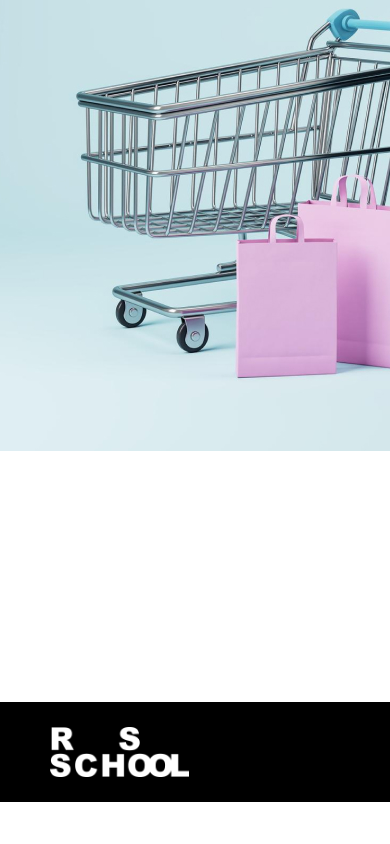
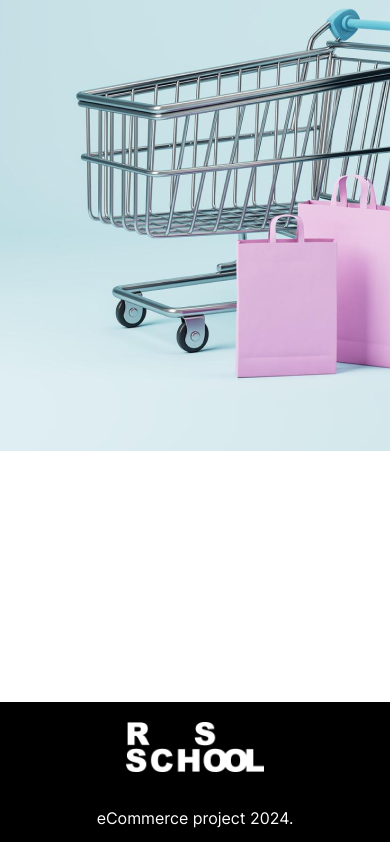
Before and after one commit to Chekhanadski/ecommerce-app, a React (Create React App) app: page / in a window 390 px wide. Shown: the part 531-1375 px from the top of the page. Built offline with nearby package versions, Linux system fonts and the light colour scheme.

Commit message:
feat: create responsive layout for footer

```diff
--- a/src/components/Footer/Footer.tsx
+++ b/src/components/Footer/Footer.tsx
@@ -5,7 +5,11 @@ function Footer() {
   return (
     <footer className={styles.footerBlock}>
       <img className={styles.rsschoolLogo} src="/img/rsschool-logo.png" alt="RSSchool Logo" />
-      <p className={styles.footerText}>Final project within the JavaScript / Front-end Course RSSchool in 2024.</p>
+      <div>
+        <p className={styles.footerText}>eCommerce project 2024.</p>
+      </div>
+      <img className={styles.exclusiveLogo} src="/img/logo-exclusive-white.png" alt="RSSchool Logo" />
+
     </footer>
   );
 }
--- a/src/components/Footer/styles.module.css
+++ b/src/components/Footer/styles.module.css
@@ -1,17 +1,37 @@
 .footerBlock {
   display: flex;
-  gap: 300px;
+  justify-content: space-around;
   align-items: center;
   height: 100px;
   width: 100%;
+  padding: 20px 0;
   background: #000000;
 }
 
+.footerWrapper {
+  width: 100%;
+}
+
 .rsschoolLogo {
-  margin-left: 50px;
   height: 50px;
 }
 
 .footerText {
   color: #ffffff;
 }
+
+.exclusiveLogo {
+  height: 100px;
+}
+
+@media screen and (max-width: 767px) {
+  .footerBlock {
+    display: flex;
+    flex-direction: column;
+    gap: 20px;
+  }
+
+  .exclusiveLogo {
+    display: none;
+  }
+}
```
Also changed, not shown: public/img/logo-exclusive-white.png (added).
